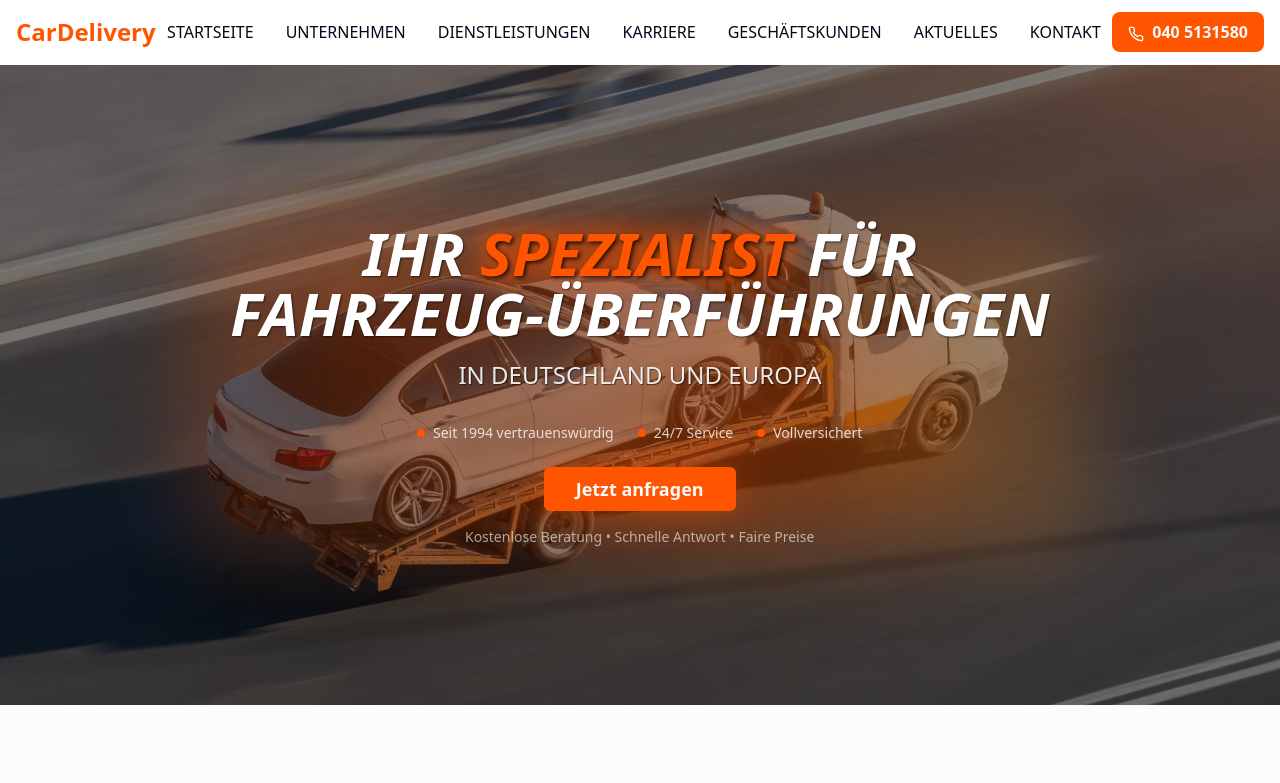
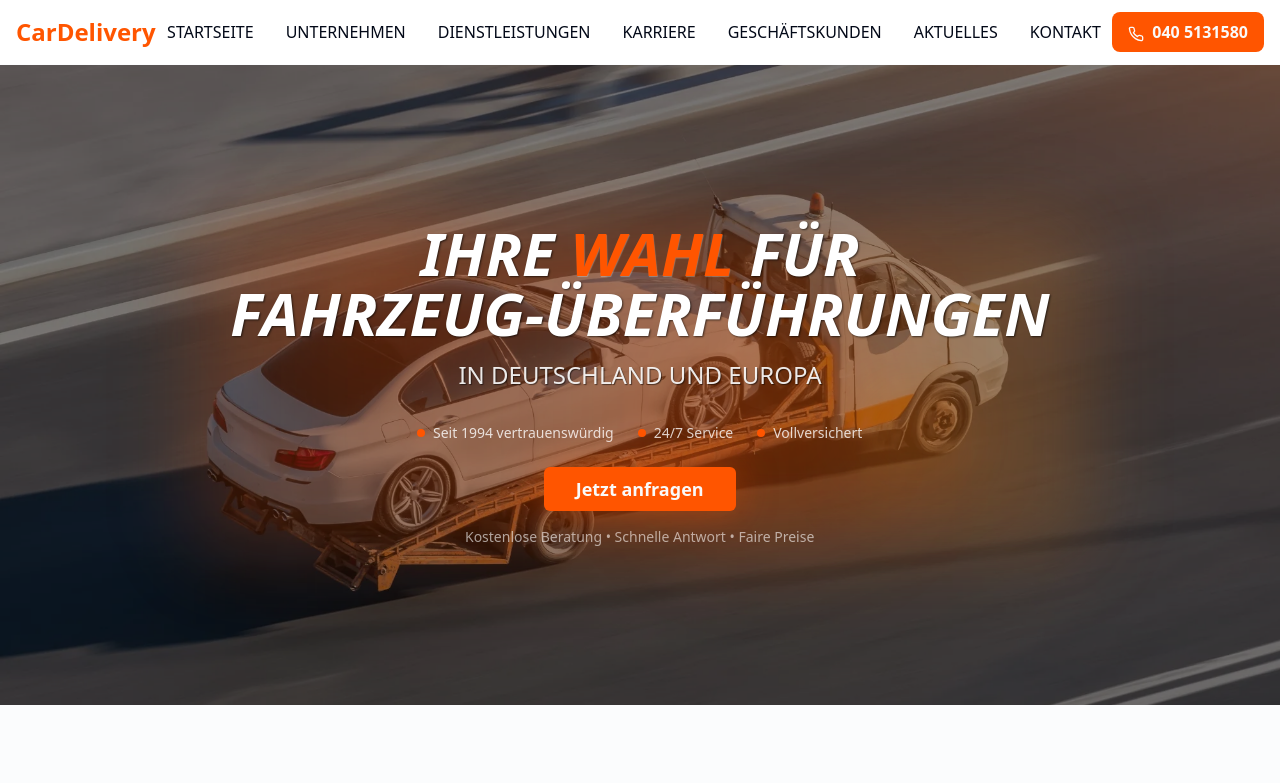
Before and after one commit to dvvvvv411/gray-car-canvas, a React (Vite) app: page / in a window 1280 px wide. Shown: the top 783 px of the page. Built offline with nearby package versions, Linux system fonts and the light colour scheme.

Commit message:
Refactor: Replace text and reduce shadow
Replace "Spezialist" with "Wahl" and "Ihr" with "Ihre". Reduce the shadow effect on the word "Wahl".

```diff
--- a/src/pages/Index.tsx
+++ b/src/pages/Index.tsx
@@ -76,7 +76,7 @@ const Index = () => {
 
           <div className="relative z-10 animate-fade-in-up">
             <h1 className="text-4xl md:text-5xl lg:text-6xl font-bold leading-tight text-white mb-6" style={{ textShadow: '1px 1px 2px rgba(0,0,0,0.6)' }}>
-              <em>IHR <span className="text-primary animate-specialist-glow">SPEZIALIST</span> FÜR</em>
+              <em>IHRE <span className="text-primary" style={{ textShadow: '0.5px 0.5px 1px rgba(255,255,255,0.3)' }}>WAHL</span> FÜR</em>
               <br />
               <em>FAHRZEUG-ÜBERFÜHRUNGEN</em>
               <br />
```
